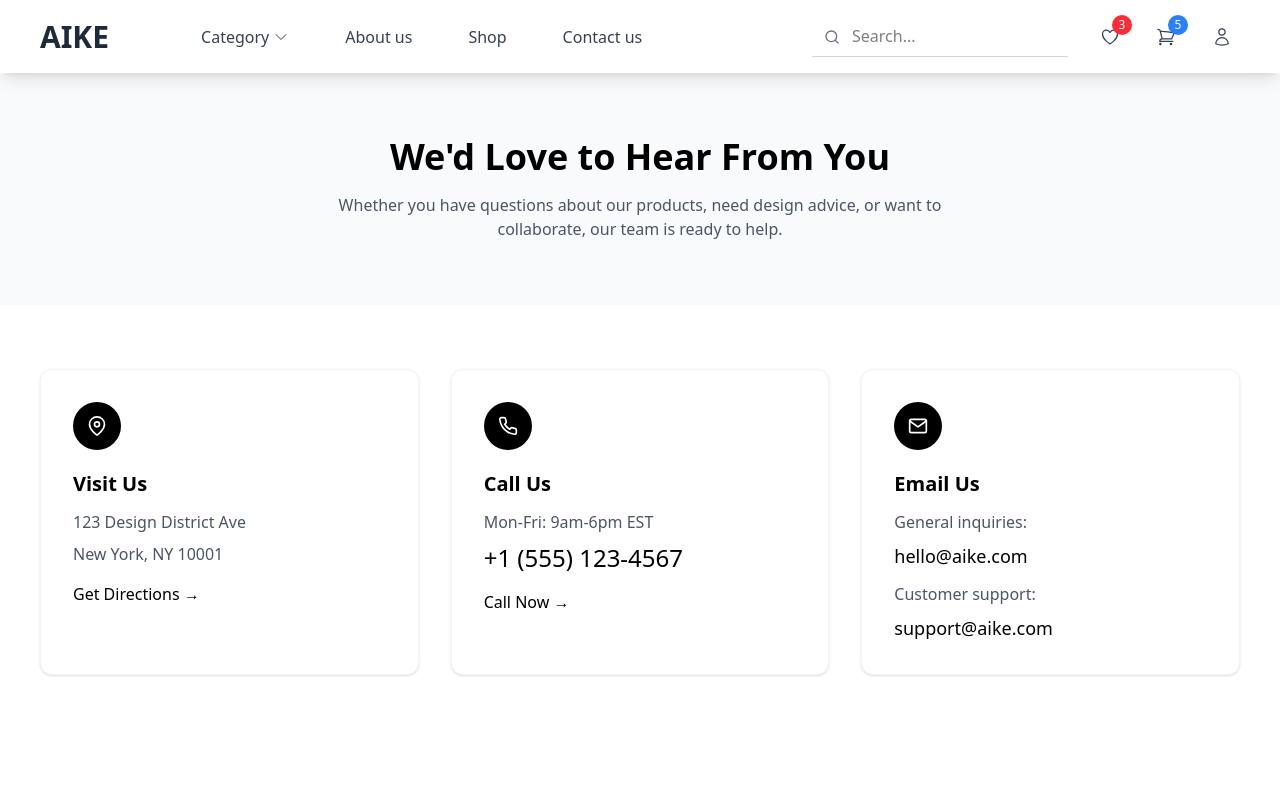
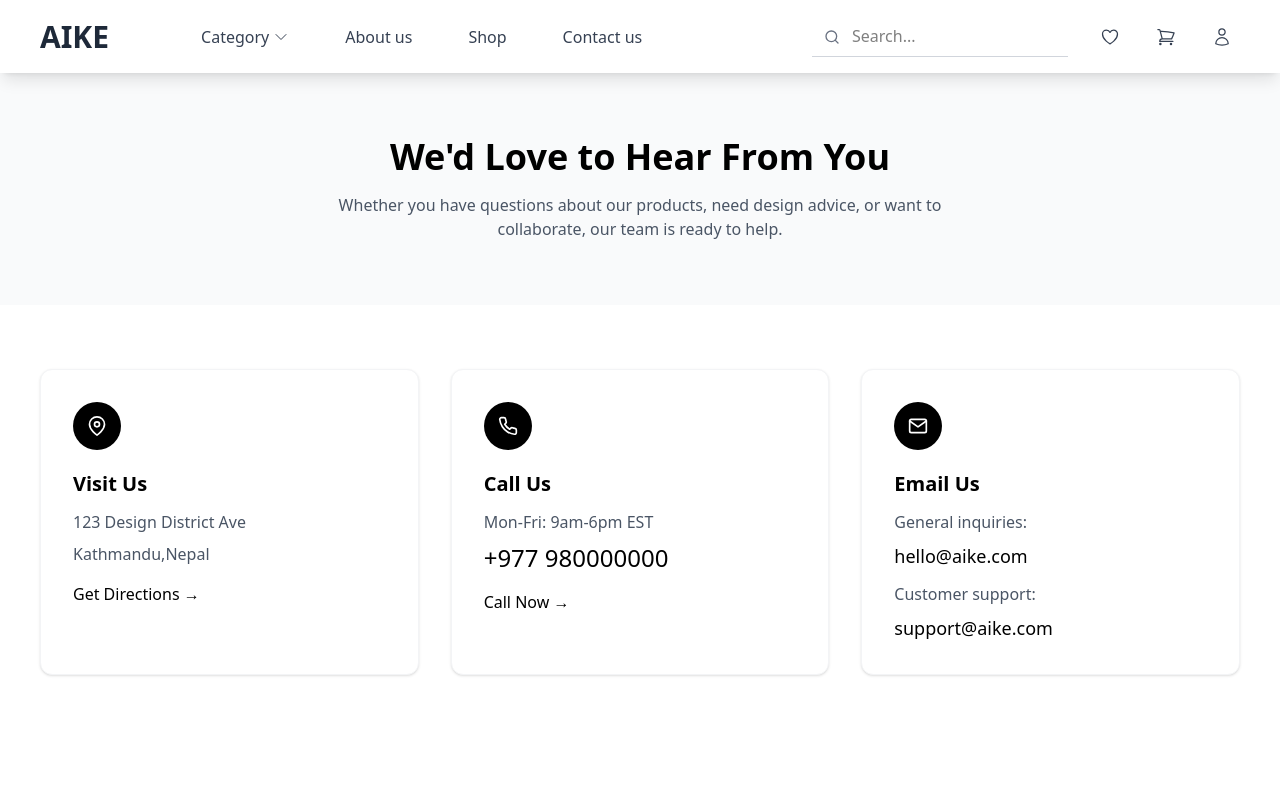
Before and after one commit to bidurmajgainya/furniture, a React (Vite) app: page /contact in a window 1280 px wide. Shown: the top 800 px of the page. Built offline with nearby package versions, Linux system fonts and the light colour scheme.

Commit message:
button are fixed

```diff
--- a/src/components/ambition /Ambition.jsx
+++ b/src/components/ambition /Ambition.jsx
@@ -1,6 +1,7 @@
 import React from 'react';
 import { CiDeliveryTruck } from "react-icons/ci";
 import { HiOutlineClock } from "react-icons/hi2";
+import { Link } from 'react-router-dom';
 
 const Ambition = () => {
     return (
@@ -23,7 +24,7 @@ const Ambition = () => {
                     </p>
 
                     <button className='bg-black cursor-pointer text-white px-8 py-3 rounded-full hover:bg-gray-800 transition-colors duration-300 font-medium'>
-                        Learn More
+                       <Link to="/"> Learn More</Link>
                     </button>
                 </div>
             </div>
--- a/src/components/contact/ContactItem.jsx
+++ b/src/components/contact/ContactItem.jsx
@@ -40,7 +40,7 @@ const ContactItem = () => {
           </div>
           <h3 className="text-xl font-semibold mb-3">Visit Us</h3>
           <p className="text-gray-600 mb-2">123 Design District Ave</p>
-          <p className="text-gray-600">New York, NY 10001</p>
+          <p className="text-gray-600">Kathmandu,Nepal</p>
           <a
             href="https://maps.google.com"
             target="_blank"
@@ -58,7 +58,7 @@ const ContactItem = () => {
           </div>
           <h3 className="text-xl font-semibold mb-3">Call Us</h3>
           <p className="text-gray-600 mb-2">Mon-Fri: 9am-6pm EST</p>
-          <p className="text-2xl font-medium">+1 (555) 123-4567</p>
+          <p className="text-2xl font-medium">+977 980000000</p>
           <a
             href="tel:+15551234567"
             className="inline-block mt-4 text-black font-medium hover:underline"
--- a/src/components/hero/Hero.jsx
+++ b/src/components/hero/Hero.jsx
@@ -1,8 +1,8 @@
 import { CiDeliveryTruck } from "react-icons/ci";
 import React, { Suspense, lazy } from 'react';
 import { HiOutlineClock } from "react-icons/hi2";
-
 // Lazy load Image component
+import { Link } from "react-router-dom";
 const BentoImage = lazy(() => import("../Image/Image"));
 
 const Hero = () => {
@@ -26,7 +26,7 @@ const Hero = () => {
 
           <div className="flex flex-col sm:flex-row gap-6 items-start sm:items-center">
             <button className='bg-black text-white px-8 cursor-pointer py-3 rounded-full hover:bg-gray-800 transition-colors duration-300 font-medium'>
-              Shop Now
+             <Link to ="/shop"> Shop Now</Link>
             </button>
 
             <div className="flex flex-wrap gap-6">
--- a/src/components/inspriation/Inscripation.jsx
+++ b/src/components/inspriation/Inscripation.jsx
@@ -1,5 +1,6 @@
 import React from 'react';
 import ImageGrid from './ImageGrid';
+import { Link } from 'react-router-dom';
 
 const Inscripation = () => {
   return (
@@ -21,7 +22,7 @@ const Inscripation = () => {
 
         <div className="flex justify-center mt-8">
           <button className="bg-transparent border border-black cursor-pointer text-black px-8 py-3 rounded-full hover:bg-black hover:text-white transition-colors duration-300 font-medium">
-            Learn More
+          <Link to ="/about">  Learn More</Link>
           </button>
         </div>
       </div>
--- a/src/components/navbar/Navbar.jsx
+++ b/src/components/navbar/Navbar.jsx
@@ -99,15 +99,15 @@ const Navbar = () => {
             />
           </div>
           <div className="flex items-center space-x-5">
-            <button className="p-2 rounded-full hover:bg-gray-100 transition-colors relative">
+            <button className="p-2 rounded-full  cursor-pointer hover:bg-gray-100 transition-colors relative">
               <HiOutlineHeart className="text-xl text-gray-700" />
-              <span className="absolute -top-1 -right-1 bg-red-500 text-white text-xs rounded-full h-5 w-5 flex items-center justify-center">3</span>
+              {/* <span className="absolute -top-1 -right-1 bg-red-500 text-white text-xs rounded-full h-5 w-5 flex items-center justify-center">3</span> */}
             </button>
-            <button className="p-2 rounded-full hover:bg-gray-100 transition-colors relative">
+            <button className="p-2 rounded-full cursor-pointer hover:bg-gray-100 transition-colors relative">
               <HiOutlineShoppingCart className="text-xl text-gray-700" />
-              <span className="absolute -top-1 -right-1 bg-blue-500 text-white text-xs rounded-full h-5 w-5 flex items-center justify-center">5</span>
+              {/* <span className="absolute -top-1 -right-1 bg-blue-500 text-white text-xs rounded-full h-5 w-5 flex items-center justify-center">5</span> */}
             </button>
-            <button className="p-2 rounded-full hover:bg-gray-100 transition-colors">
+            <button className="p-2 rounded-full cursor-pointer hover:bg-gray-100 transition-colors">
               <HiOutlineUser className="text-xl text-gray-700" />
             </button>
           </div>
--- a/src/components/product/Productlist.jsx
+++ b/src/components/product/Productlist.jsx
@@ -1,5 +1,6 @@
 import React from 'react';
 import { FiHeart, FiShoppingCart, FiStar } from 'react-icons/fi';
+import { Link } from 'react-router-dom';
 
 const ProductSection = () => {
   const products = [
@@ -50,13 +51,10 @@ const ProductSection = () => {
   return (
     <section className=" p-5 md:px-12 md:py-10  bg-gray-50">
       <div className="max-w-7xl mx-auto">
-        {/* Section Header */}
 
-
-        {/* Product Grid */}
         <div className="grid grid-cols-1 sm:grid-cols-2 lg:grid-cols-4 gap-8">
           {products.map((product) => (
-            <div key={product.id} className="group relative bg-white rounded-xl overflow-hidden shadow-sm hover:shadow-md transition-shadow duration-300">
+            <div key={product.id} className="group relative cursor-pointer bg-white rounded-xl overflow-hidden shadow-sm hover:shadow-md transition-shadow duration-300">
               {/* Product Badges */}
               <div className="absolute top-4 left-4 z-10 flex gap-2">
                 {product.isNew && (
@@ -117,7 +115,7 @@ const ProductSection = () => {
                       <span className="text-gray-400 line-through ml-2">${product.originalPrice}</span>
                     )}
                   </div>
-                  <button className="p-2 bg-gray-900 text-white rounded-full hover:bg-gray-700 transition-colors">
+                  <button className="p-2 cursor-pointer bg-gray-900 text-white rounded-full hover:bg-gray-700 transition-colors">
                     <FiShoppingCart />
                   </button>
                 </div>
@@ -129,7 +127,7 @@ const ProductSection = () => {
         {/* View All Button */}
         <div className="text-center mt-12">
           <button className="px-8 py-3 border-2 border-gray-900 cursor-pointer text-gray-900 font-medium rounded-full hover:bg-gray-900 hover:text-white transition-colors duration-300">
-            View All Products
+           <Link to="/shop"> View All Products</Link>
           </button>
         </div>
       </div>
--- a/src/components/scrollToTop/ScrollToTop.jsx
+++ b/src/components/scrollToTop/ScrollToTop.jsx
@@ -13,4 +13,4 @@ const ScrollToTop = () => {
   return null;
 };
 
-export default ScrollToTop;
+export default ScrollToTop
--- a/src/index.css
+++ b/src/index.css
@@ -1,11 +1,12 @@
 /* styles/globals.css */
 @import url('https://fonts.googleapis.com/css2?family=Manrope:wght@200..800&display=swap');
-
+@import url('https://fonts.googleapis.com/css2?family=Montserrat:ital,wght@0,100..900;1,100..900&display=swap');
 @import "tailwindcss";
 
 
 
 .body {
-  font-family: "Manrope", sans-serif;
-
+  /* font-family: "Manrope", sans-serif;
+   */
+   font-family: "Montserrat", sans-serif;
 }
--- /dev/null
+++ b/src/pages/cart/Cart.jsx
@@ -0,0 +1,9 @@
+import React from 'react'
+
+const Cart = () => {
+  return (
+    <div>Cart</div>
+  )
+}
+
+export default Cart
--- a/src/router/Router.jsx
+++ b/src/router/Router.jsx
@@ -3,6 +3,7 @@ import { Routes, Route } from 'react-router-dom';
 import Home from "../pages/home/Home"
 import Contact from '../pages/contact/Contact';
 import Shop from "../pages/Shop/shop"
+import Login from '../pages/login/Login';
 // Lazy load other components
 const About = lazy(() => import('../pages/about/About'));
 
@@ -15,6 +16,7 @@ function AppRoutes() {
         <Route path="/about" element={<About />} />
        <Route path ="/contact" element = {<Contact/>}/>
        <Route path ="/shop" element = {<Shop/>}/>
+       <Route path ="/login" element ={<Login/>}/>
       </Routes>
     </Suspense>
   );
```
